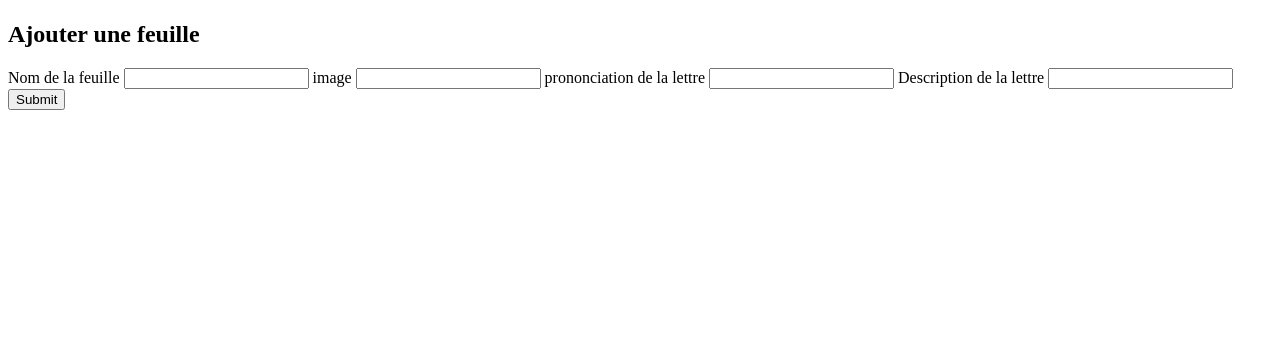
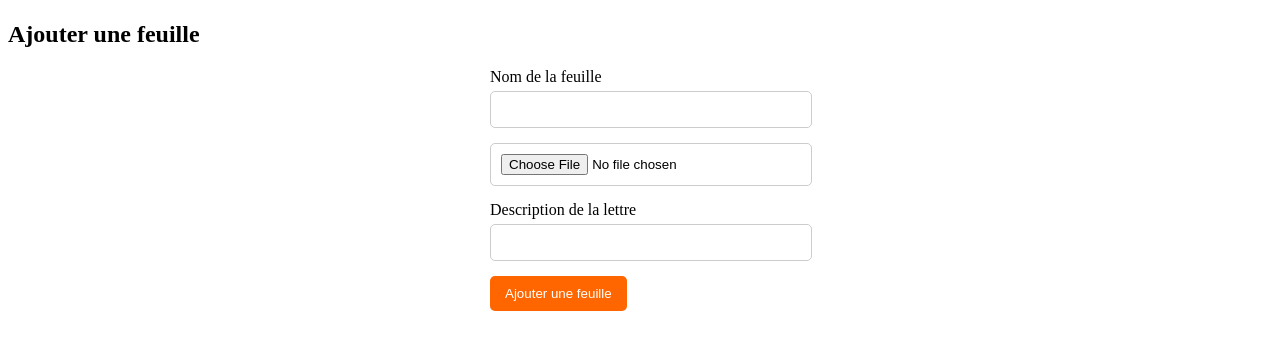
Before and after one commit to ferradjielie/Alphabel, a PHP site: template view/ajouterFeuille.php in a window 1280 px wide. Shown: the part 52-402 px from the top of the page. Run offline with PHP 8.4, Linux system fonts and the light colour scheme; the template is opened without the code that fills it, so the values that code supplies are empty.

Commit message:
modification form

```diff
--- a/index.php
+++ b/index.php
@@ -29,8 +29,9 @@ if(isset($_GET["action"])) {
         case "DetailLangues" : $ctrlLangue -> DetailLangues($id); break;
 
         case "DetailLettres" : $ctrlLettre -> DetailLettres($id); break;
-        case "formAjouterImg" : $ctrlLettre -> formAjouterImg(); break;
+        case "FormAjouterImg" : $ctrlLettre -> formAjouterImg(); break;
         case "AjouterImg": $ctrlLettre ->AjouterImg(); break;
+        case "FormAjouterFeuille" : $ctrlLettre -> FormAjouterFeuille(); break ;
         case "AjouterFeuille": $ctrlLettre -> AjouterFeuille(); break;
 
         case "ListUtilisateurs" : $ctrlUtilisateur -> ListUtilisateurs(); break;
--- a/view/ajouterFeuille.php
+++ b/view/ajouterFeuille.php
@@ -2,26 +2,84 @@
 ob_start()
 
 ?>
-    <form action="index.php?action=AjouterFeuile" method="POST" enctype="multipart/form-data">
-        <label for="nom"> Nom de la feuille</label>
-        <input type="text" name="nom" id="nom">
+<!DOCTYPE html>
+<html lang="en">
+<head>
+    <meta charset="UTF-8">
+    <meta name="viewport" content="width=device-width, initial-scale=1.0">
+    <style>
+form {
+    width: 300px; /* Définit une largeur fixe pour le formulaire */
+    margin: 0 auto; /* Centre le formulaire horizontalement sur la page */
+}
 
-        <label for="schéma"> image</label>
-        <input type="text" name="schéma" id="schéma">
+/* Style pour les étiquettes des champs de formulaire */
+label {
+    display: block; /* Les étiquettes sont affichées en tant que bloc pour une meilleure lisibilité */
+    margin-bottom: 5px; /* Ajoute un espace en bas de chaque étiquette */
+}
 
-        <label for="enregistrement">prononciation de la lettre</label>
-        <input type="text">
+/* Style pour les champs de texte et les champs de fichier */
+input[type="text"],
+input[type="file"] {
+    width: 100%; /* Les champs de texte et de fichier occupent 100% de la largeur du conteneur */
+    padding: 10px; /* Ajoute un espace interne de 10px autour des champs */
+    margin-bottom: 15px; /* Ajoute un espace en bas de chaque champ */
+    border: 1px solid #ccc; /* Ajoute une bordure de 1px autour des champs */
+    border-radius: 5px; /* Arrondit les coins des champs */
+}
 
-        <label for="descriptionLettre">Description de la lettre</label>
-        <input type="text">
+/* Style pour les boutons de soumission */
+input[type="submit"] {
+    background-color: #0073e6; /* Définit la couleur de fond du bouton "Submit" */
+    color: #fff; /* Définit la couleur du texte du bouton "Submit" */
+    padding: 10px 15px; /* Ajoute un espace interne au bouton */
+    border: none; /* Supprime la bordure du bouton */
+    border-radius: 5px; /* Arrondit les coins du bouton */
+    cursor: pointer; /* Change le curseur en main au survol */
+}
 
-        <input type="submit" name="submit" id="Ajouter une feuille">
+/* Style spécifique pour le bouton "Ajouter Image" */
+input[name="submitImg"] {
+    background-color: #00cc66; /* Définit une couleur de fond différente pour ce bouton */
+}
+
+/* Style spécifique pour le bouton "Ajouter une feuille" */
+input[name="submitFeuille"] {
+    background-color: #ff6600; /* Définit une couleur de fond différente pour ce bouton */
+}
 
 
 
 
-    </form>
 
+    </style>
+
+
+
+    <title>Document</title>
+</head>
+<body>
+
+</body>
+</html>
+   <form action="index.php?action=AjouterFeuille" method="POST" enctype="multipart/form-data">
+    <label for="nom">Nom de la feuille</label>
+    <input type="text" name="nom" id="nom">
+
+
+
+
+    <input type="file" name="fileImg" id="fileImg">
+    <!-- Ajout du bouton "Upload" pour le formulaire d'ajout d'image -->
+
+
+    <label for="descriptionLettre">Description de la lettre</label>
+    <input type="text" name="descriptionLettre" id="descriptionLettre">
+
+    <input type="submit" name="submitFeuille" value="Ajouter une feuille">
+
+</form>
 
 <?php
 
--- a/view/ajouterImg.php
+++ b/view/ajouterImg.php
@@ -5,7 +5,7 @@ ob_start()
     <form action="index.php?action=AjouterImg" method="POST" enctype="multipart/form-data">
 
         <input type="file"   name="fileImg" id="fileImg">
-        <input type="submit"  name="submit" value="Upload">
+        <input type="submit"  name="submitImg" value="Upload Image">
     </form>
 
 
--- a/view/detailLettres.php
+++ b/view/detailLettres.php
@@ -11,3 +11,5 @@ $feuilles = $requeteDetailLettre ->fetchAll();
 <?php foreach ($feuilles as $feuille) { ?>
     <h4><?= $feuille["nomLettre"]?> transcription de la lettre :  <?= $feuille["descriptionLettre"]?>    <a href="index.php?action=formAjouterImg" >ajouter une image</a>     </h4>
 <?php } ?>
+
+<a href="index.php?action=FormAjouterFeuille">Ajouter une nouvelle feuille</a>
```
Also changed, not shown: Controller/LettreController.php (+19 -17 lines).
